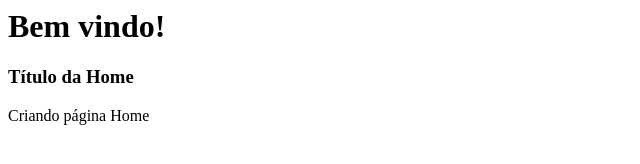
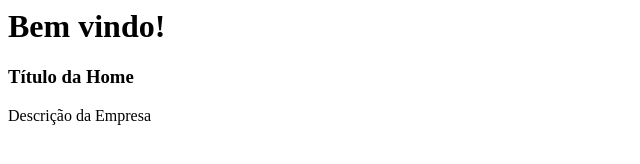
Before and after one commit to Aprendiz-1/projeto-1, a plain HTML site: page index.html in a window 1280 px wide. Shown: the full height of the page, 0-640 px from the left. Drawn offline with Linux system fonts and the light colour scheme.

Commit message:
Modificando página Home

```diff
--- a/index.html
+++ b/index.html
@@ -2,4 +2,4 @@
 
 <h3>Título da Home</h3>
 
-<p>Criando página Home</p>
+<p>Descrição da Empresa</p>
```
